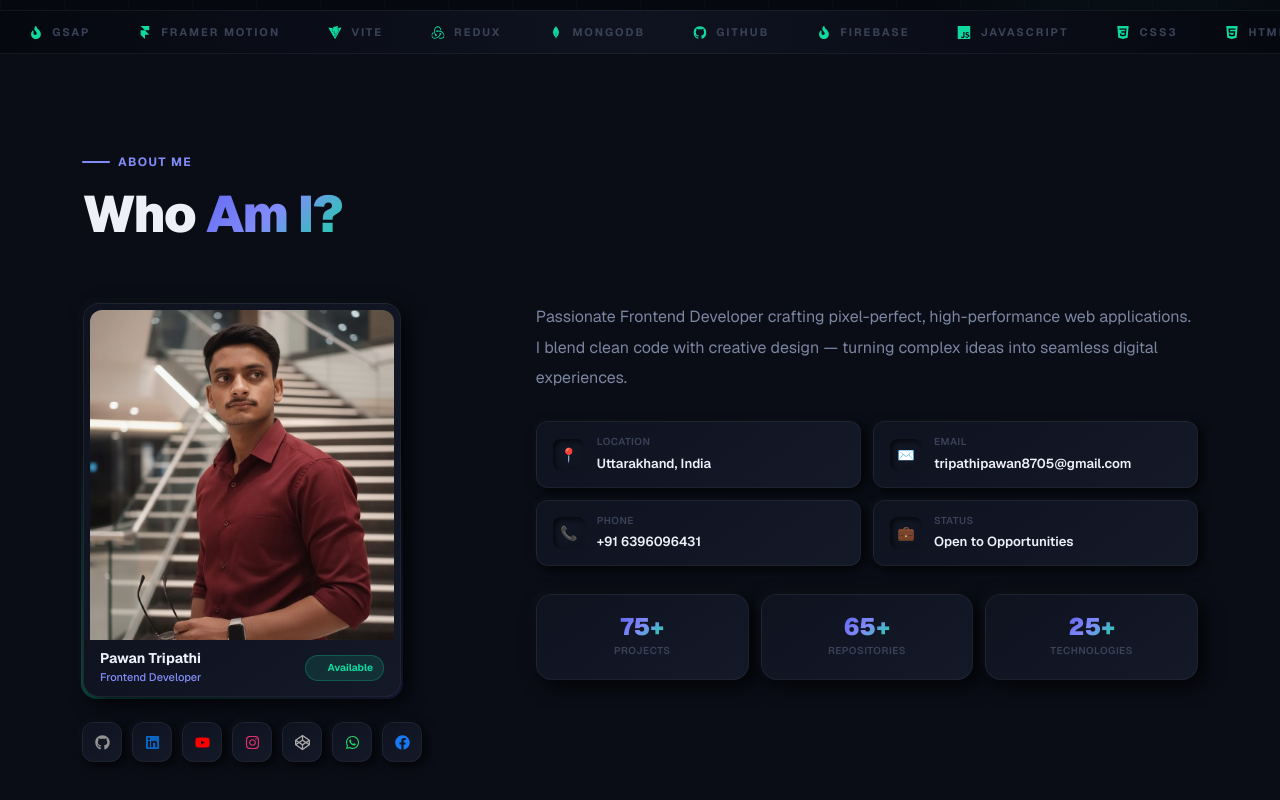
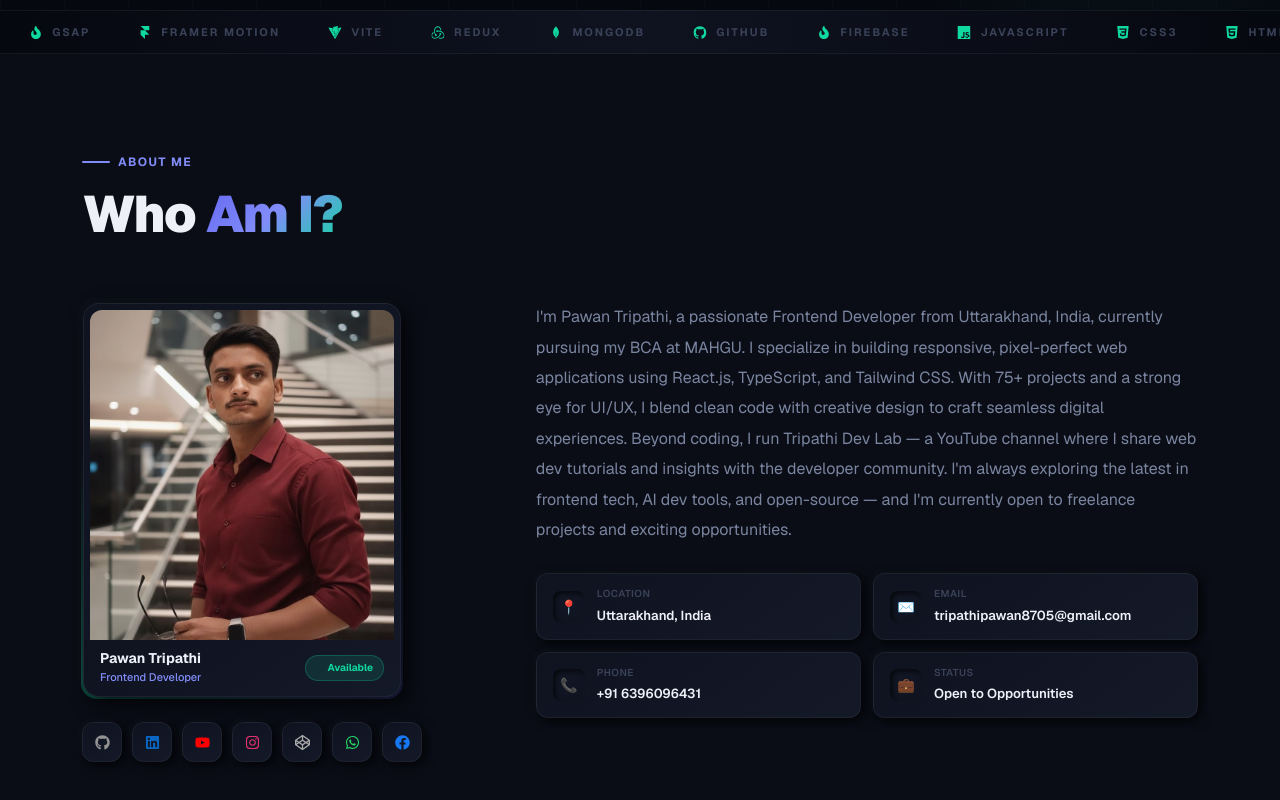
Before and after one commit to pawan8705/My_Personal_Portfolio, a React (Vite) app: page / in a window 1280 px wide. Shown: the part 838-1638 px from the top of the page. Built offline with nearby package versions, Linux system fonts and the light colour scheme.

Commit message:
Update project

```diff
--- a/index.html
+++ b/index.html
@@ -1,5 +1,5 @@
 <!DOCTYPE html>
-<html lang="en">
+<html lang="en" style="scroll-behavior: smooth;">
 
 <head>
   <meta charset="UTF-8" />
@@ -13,7 +13,6 @@
     href="https://fonts.googleapis.com/css2?family=Geist:wght@100;200;300;400;500;600;700;800;900&family=Geist+Mono:wght@300;400;500;600;700&display=swap"
     rel="stylesheet" />
   <style>
-    /* Inline critical overflow fix — loads before any JS/CSS */
     html,
     body {
       overflow-x: hidden !important;
--- a/package.json
+++ b/package.json
@@ -14,8 +14,6 @@
     "@radix-ui/react-dialog": "^1.1.15",
     "@radix-ui/react-tooltip": "^1.2.8",
     "@tailwindcss/vite": "^4.2.1",
-    "framer-motion": "^12.34.3",
-    "gsap": "^3.14.2",
     "lucide-react": "^0.575.0",
     "react": "^19.2.0",
     "react-dom": "^19.2.0",
--- a/src/components/About.jsx
+++ b/src/components/About.jsx
@@ -1,5 +1,5 @@
 import { useRef } from 'react'
-import { personal, stats, socials } from '../data/index'
+import { personal, socials } from '../data/index'
 import { FaGithub, FaLinkedin, FaYoutube, FaInstagram, FaCodepen, FaWhatsapp, FaFacebook } from 'react-icons/fa'
 import MYImg from '../assets/About.jpg'
 
@@ -154,7 +154,7 @@ export default function About() {
           <div ref={textRef} className="flex flex-col gap-7">
             <div>
               <p className="text-[1rem] leading-[1.9]" style={{ color: 'var(--text2)' }}>
-                {personal.bio}
+                {personal.Aboutbio}
               </p>
             </div>
             <div className="grid grid-cols-1 sm:grid-cols-2 gap-3">
@@ -193,27 +193,6 @@ export default function About() {
                 </div>
               ))}
             </div>
-            <div className="grid grid-cols-3 gap-3">
-              {stats.map((s) => (
-                <div key={s.label}
-                  className="about-stat rounded-2xl p-5 flex flex-col items-center justify-center text-center"
-                  style={{
-                    background: 'linear-gradient(145deg, var(--bg2), var(--bg3))',
-                    boxShadow: 'var(--neu-out)',
-                    border: '1px solid var(--border)',
-                  }}
-                >
-                  <span className="font-black text-2xl leading-none g-text mb-1"
-                    style={{ fontFamily: 'var(--font)' }}>
-                    {s.value}
-                  </span>
-                  <span className="text-[10px] font-semibold uppercase tracking-wider"
-                    style={{ color: 'var(--text3)' }}>
-                    {s.label}
-                  </span>
-                </div>
-              ))}
-            </div>
           </div>
         </div>
       </div>
--- a/src/components/Hero.jsx
+++ b/src/components/Hero.jsx
@@ -1,4 +1,3 @@
-/* eslint-disable no-unused-vars */
 import { useEffect, useRef, useState } from 'react'
 import { personal, phrases, socials, stats, Resume } from '../data/index'
 import { FaGithub, FaLinkedin, FaYoutube, FaInstagram, FaCodepen, FaWhatsapp, FaFacebook } from 'react-icons/fa'
@@ -294,7 +293,6 @@ export default function Hero() {
                       {personal.role}
                     </p>
                   </div>
-
                 </div>
               </div>
             </div>
--- a/src/components/MarqueeBar.jsx
+++ b/src/components/MarqueeBar.jsx
@@ -45,7 +45,7 @@ export default function MarqueeBar() {
         borderColor: 'var(--border)',
         background: 'linear-gradient(90deg, var(--bg0) 0%, var(--bg2) 50%, var(--bg0) 100%)',
         overflow: 'hidden',
-        maxWidth: '100vw',
+        // maxWidth: '100vw',
       }}
     >
       <div className="marquee-track">
--- a/src/components/Navbar.jsx
+++ b/src/components/Navbar.jsx
@@ -218,7 +218,7 @@ export default function Navbar({ ready }) {
             <div className="h-px my-3" style={{ background: 'var(--border)' }} />
 
             <a
-              href="mailto:tripathipawan8705@gmail.com"
+              href="#contact"
               onClick={() => setOpen(false)}
               className="flex items-center justify-center gap-2 w-full py-3 rounded-xl text-sm font-bold text-white
                          hover:opacity-90 transition-opacity duration-200"
--- a/src/data/index.js
+++ b/src/data/index.js
@@ -6,6 +6,7 @@ export const personal = {
   email: "tripathipawan8705@gmail.com",
   phone: "+91 6396096431",
   bio: "Passionate Frontend Developer crafting pixel-perfect, high-performance web applications. I blend clean code with creative design — turning complex ideas into seamless digital experiences.",
+  Aboutbio: "I'm Pawan Tripathi, a passionate Frontend Developer from Uttarakhand, India, currently pursuing my BCA at MAHGU. I specialize in building responsive, pixel-perfect web applications using React.js, TypeScript, and Tailwind CSS. With 75+ projects and a strong eye for UI/UX, I blend clean code with creative design to craft seamless digital experiences. Beyond coding, I run Tripathi Dev Lab — a YouTube channel where I share web dev tutorials and insights with the developer community. I'm always exploring the latest in frontend tech, AI dev tools, and open-source — and I'm currently open to freelance projects and exciting opportunities.",
   status: "Open to Opportunities",
 }
 
@@ -71,8 +72,8 @@ export const projects = [
     id: 1, emoji: "🏥", title: "Personal Portfolio", cat: "Frontend", featured: true,
     desc: "Personal portfolio showcasing projects, skills, and experience using React, responsive UI, modern styling, and smooth interactions.",
     tech: ["JavaScript", "React.js", "Tailwind CSS", "Lucide React", "React Icons"],
-    github: "https://github.com/pawan8705/Doctor_Booking_App",
-    live: "https://appointment-booking-app-87.vercel.app/",
+    github: "https://github.com/pawan8705/My_Personal_Portfolio",
+    live: "https://pawantripathi.vercel.app/",
     color: "#12c600",
   },
   {
--- a/src/index.css
+++ b/src/index.css
@@ -54,6 +54,9 @@ body,
   overflow-x: hidden !important;
   width: 100%;
   max-width: 100%;
+}
+* {
+  scroll-behavior: smooth;
 }
 
 body {
```
Also changed, not shown: 1 other file (tests, documents, lock files or other folders).
